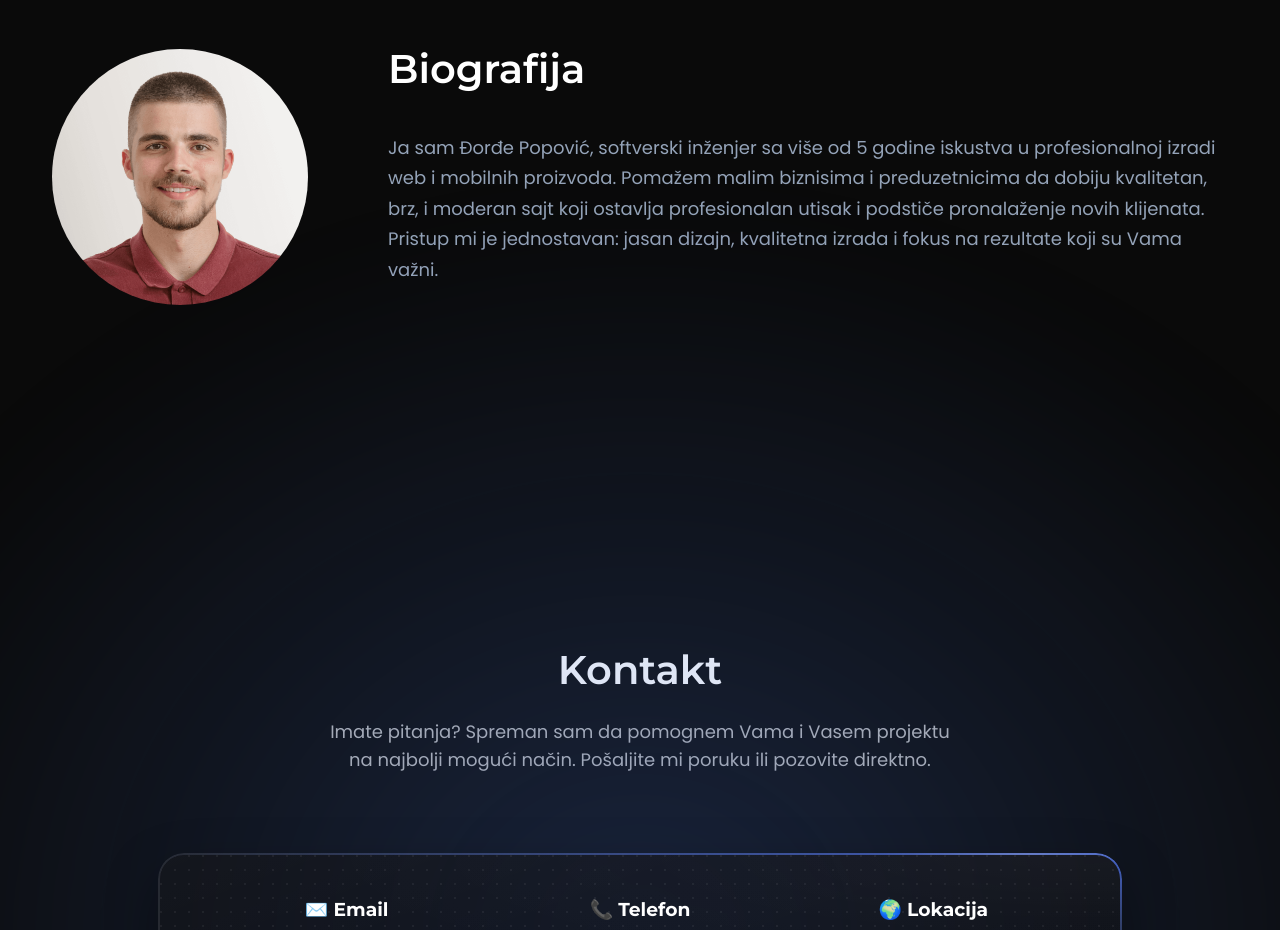
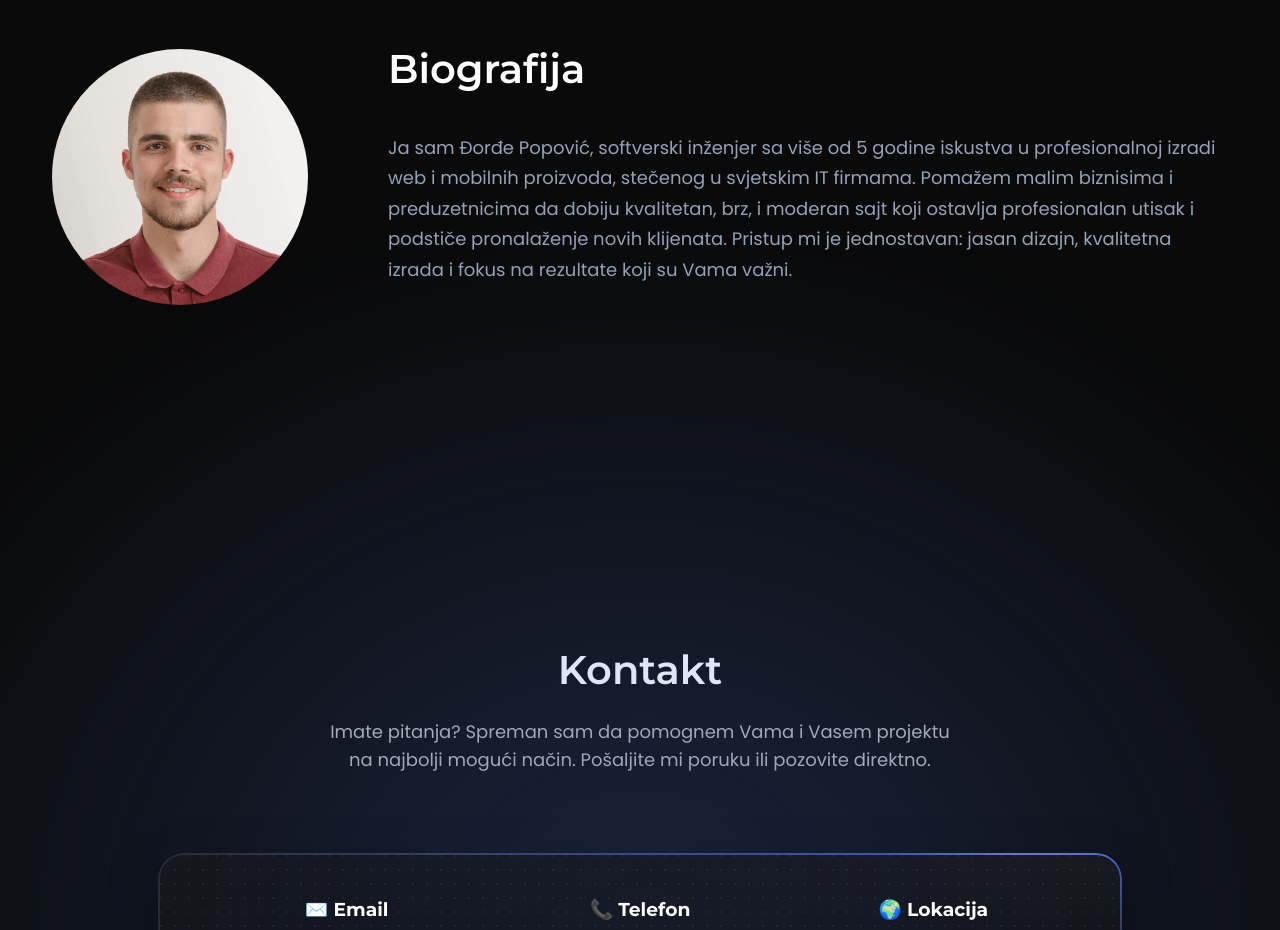
Before and after one commit to g-popovic/landing-page, a Next.js app: page / in a window 1280 px wide. Shown: the part 7460-8390 px from the top of the page. Built offline with nearby package versions, Linux system fonts and the light colour scheme.

Commit message:
Add sentence to description

```diff
--- a/src/components/About.tsx
+++ b/src/components/About.tsx
@@ -19,11 +19,11 @@ export default function About() {
 
 					<p>
 						Ja sam Đorđe Popović, softverski inženjer sa više od 5 godine iskustva u
-						profesionalnoj izradi web i mobilnih proizvoda. Pomažem malim biznisima i
-						preduzetnicima da dobiju kvalitetan, brz, i moderan sajt koji ostavlja
-						profesionalan utisak i podstiče pronalaženje novih klijenata. Pristup mi je
-						jednostavan: jasan dizajn, kvalitetna izrada i fokus na rezultate koji su
-						Vama važni.
+						profesionalnoj izradi web i mobilnih proizvoda, stečenog u svjetskim IT
+						firmama. Pomažem malim biznisima i preduzetnicima da dobiju kvalitetan, brz,
+						i moderan sajt koji ostavlja profesionalan utisak i podstiče pronalaženje
+						novih klijenata. Pristup mi je jednostavan: jasan dizajn, kvalitetna izrada
+						i fokus na rezultate koji su Vama važni.
 					</p>
 				</div>
 			</div>
```
